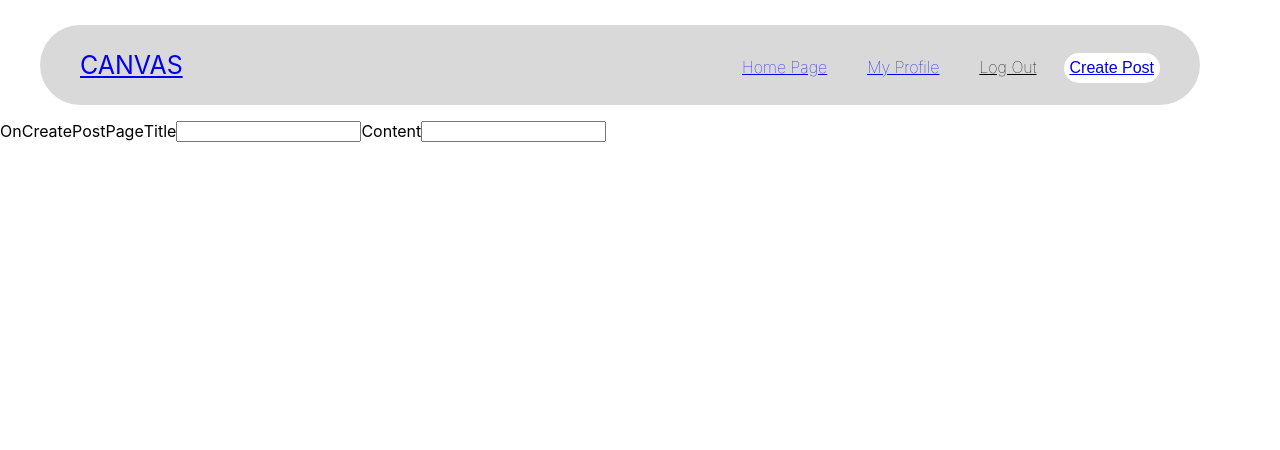
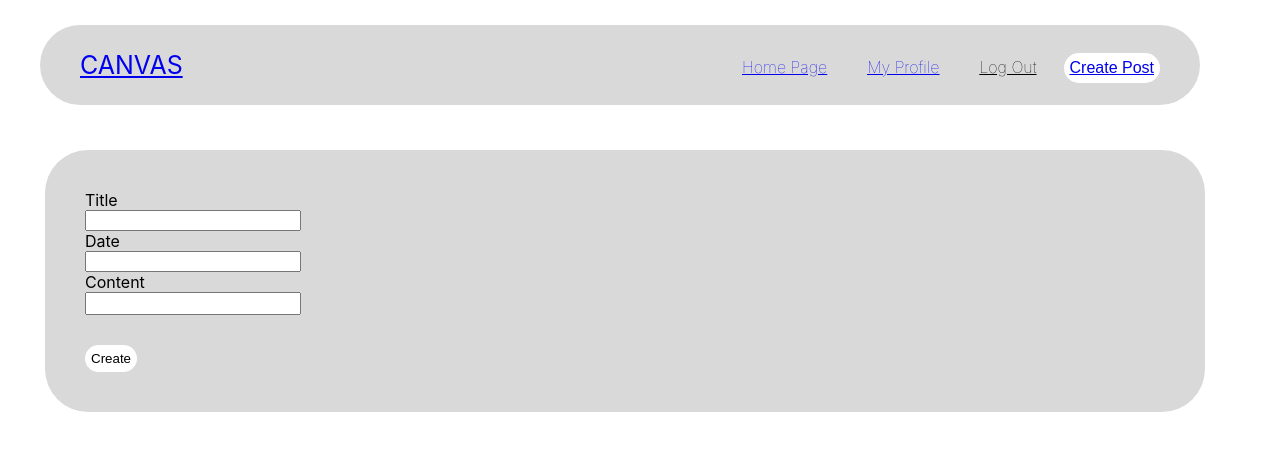
Before and after one commit to ewj224/DWA-FrontEnd-final-fall2022, a React (Create React App) app: page /create-post in a window 1280 px wide. Shown: the top 450 px of the page. Built offline with nearby package versions, Linux system fonts and the light colour scheme; no server answers; sample sign-in values are in the browser's storage.

Commit message:
got the posts to work now..

```diff
--- a/src/App.css
+++ b/src/App.css
@@ -121,9 +121,25 @@ nav p {
     font-size: 25px;
 }
 
+.CreateForm {
+    display: flex;
+    flex-direction: column;
+    margin-right: 80%;
+}
+
+
 .CreatePostWrapper {
-    align-items: center;
     display: flex;
+    flex-direction: column;
+    margin-left: 40%;
+    background-color: #D9D9D9;
+    border-radius: 43px;
+    margin-bottom: 45px;
+    margin-top: 45px;
+    margin-left: 45px;
+    margin-right: 45px;
+    max-width: 1080px;
+    padding: 40px;
 }
 
 .DashboardPage {
--- a/src/App.js
+++ b/src/App.js
@@ -81,11 +81,13 @@ function App() {
       path: "/create-post",
       element:
         <CreatePostPage
+          app = {initializeApp}
           isLoggedIn = {isLoggedIn}
           setIsLoggedIn = {setIsLoggedIn}
           isLoading = {isLoading}
           userInformation = {userInformation}
           setUserInformation = {setUserInformation}
+
 
         />,
     },
--- /dev/null
+++ b/src/components/CreatePostForm.js
@@ -0,0 +1,25 @@
+import React from "react";
+
+function CreatePostForm  ({createPost}) {
+    // CanvasContent, CanvasDate, CanvasTitle
+    return (
+    <div className="CreatePostWrapper">
+        <form className = "CreateForm" onSubmit={(e)=> createPost(e)}>
+        <label htmlfor="Title">Title</label>
+        <input type="text" name="Title"/>
+        <label htmlfor="Date">Date</label>
+        <input type="text" name="Date"/>
+        <label htmlfor="Content">Content</label>
+        <input className="Content" type="text" name="Content"/>
+
+
+        <div>
+            <button type="submit" className="Button">Create</button>
+        </div>
+
+    </form>
+    </div>
+     );
+}
+
+export default CreatePostForm;
--- a/src/components/DashboardPost.js
+++ b/src/components/DashboardPost.js
@@ -1,12 +1,12 @@
 import React from 'react';
 
-function DashboardPost({ CanvasContent, CanvasDate, CanvasTitle }){
+function DashboardPost({ Content, Date, Title }){
     return (
         <div className='DashboardPosts'>
             {/* date and color - clicking actual square itself will lead to the post */}
-            <p className='Title'>Title: {CanvasTitle}</p>
-            <p className='Date'>Date: {CanvasDate}</p>
-            <p className='Content'>Content: {CanvasContent} </p>
+            <p className='Title'>Title: {Title}</p>
+            <p className='Date'>Date: {Date}</p>
+            <p className='Content'>Content: {Content} </p>
         </div>
     );
 }
--- a/src/pages/CreatePost.js
+++ b/src/pages/CreatePost.js
@@ -1,9 +1,30 @@
-import React, {useEffect} from 'react';
+import React, {useEffect, useCallback} from 'react';
 import {useNavigate } from "react-router-dom"
 import Header from '../components/Header';
+import CreatePostForm from '../components/CreatePostForm';
+import { addDoc, collection, getFirestore } from "firebase/firestore";
 
-function CreatePostPage({ isLoading, isLoggedIn, setIsLoggedIn, setUserInformation}){
+function CreatePostPage({ app, isLoading, isLoggedIn, setIsLoggedIn, setUserInformation, userInformation}){
    const navigate = useNavigate();
+
+    const createPost = useCallback(async(e) => {
+        e.preventDefault();
+        const db = getFirestore(app);
+
+        const Title = e.currentTarget.Title.value;
+        const Date = e.currentTarget.Date.value;
+        const Content = e.currentTarget.Content.value;
+        try {
+            const docRef = await addDoc(collection(db, "posts"),{
+                Title,
+                Date,
+                Content
+            });
+            console.log("Document written with ID: ", docRef.id);
+        } catch (e) {
+            console.error("Error adding document: ",e)
+        }
+}, [app, userInformation]);
 
     useEffect(()=>{
         if (!isLoggedIn && !isLoading) navigate('/login');
@@ -16,13 +37,7 @@ function CreatePostPage({ isLoading, isLoggedIn, setIsLoggedIn, setUserInformati
                 setIsLoggedIn={setIsLoggedIn}
                 setUserInformation={setUserInformation}
             />
-            <div  className = "CreatePostWrapper">
-                <p>OnCreatePostPage</p>
-                <label htmlfor="title">Title</label>
-                <input type="title" name="title"/>
-                <label htmlfor="content">Content</label>
-                <input type="content" name="content"/>
-            </div>
+            <CreatePostForm createPost = {createPost}/>
         </>
     );
 }
--- a/src/pages/Dashboard.js
+++ b/src/pages/Dashboard.js
@@ -42,9 +42,9 @@ function DashboardPage({ app, isLoading, isLoggedIn, setIsLoggedIn, setUserInfor
                 <div className = 'DashboardPageWrapper'>
                     {postData.map((post) => (
                         <DashboardPost
-                            CanvasDate = {post.Date}
-                            CanvasTitle = {post.Title}
-                            CanvasContent = {post.Content}
+                            Date = {post.Date}
+                            Title = {post.Title}
+                            Content = {post.Content}
                         />
                     ))}
                 </div>
```
